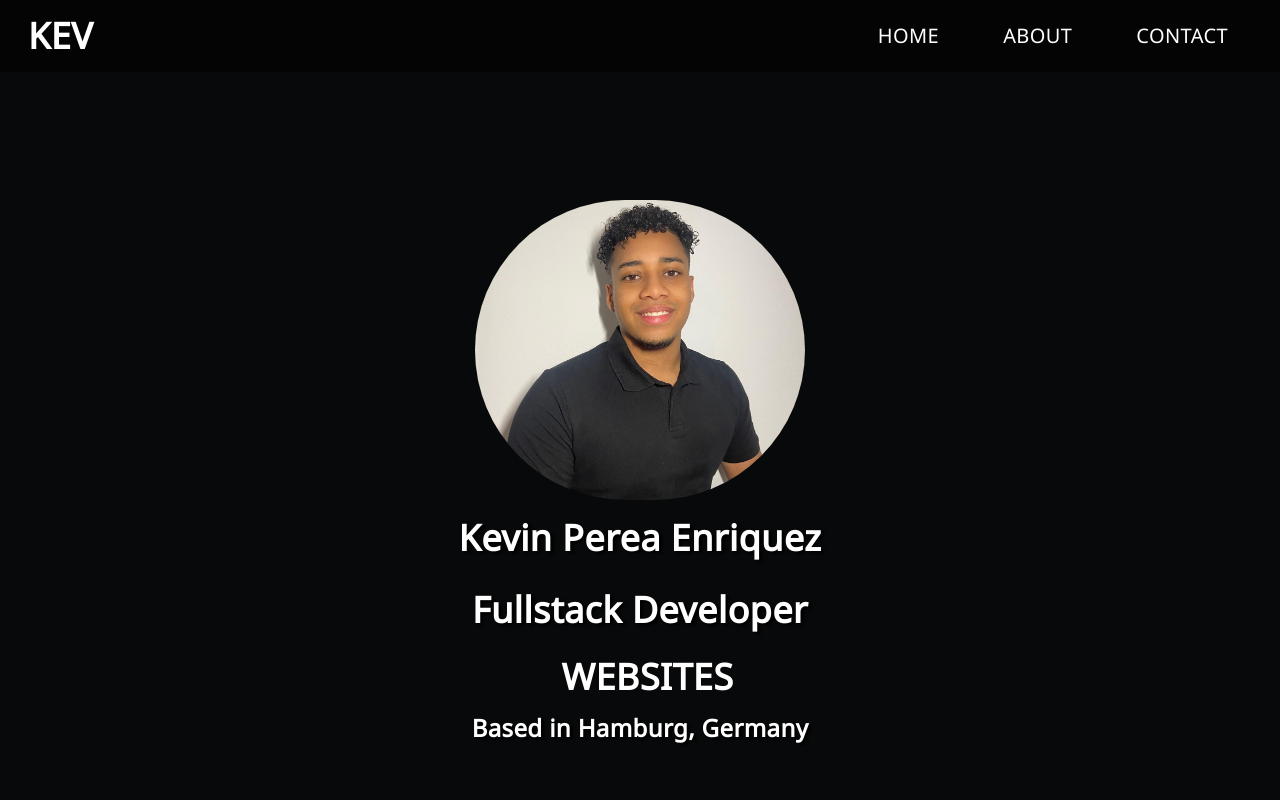
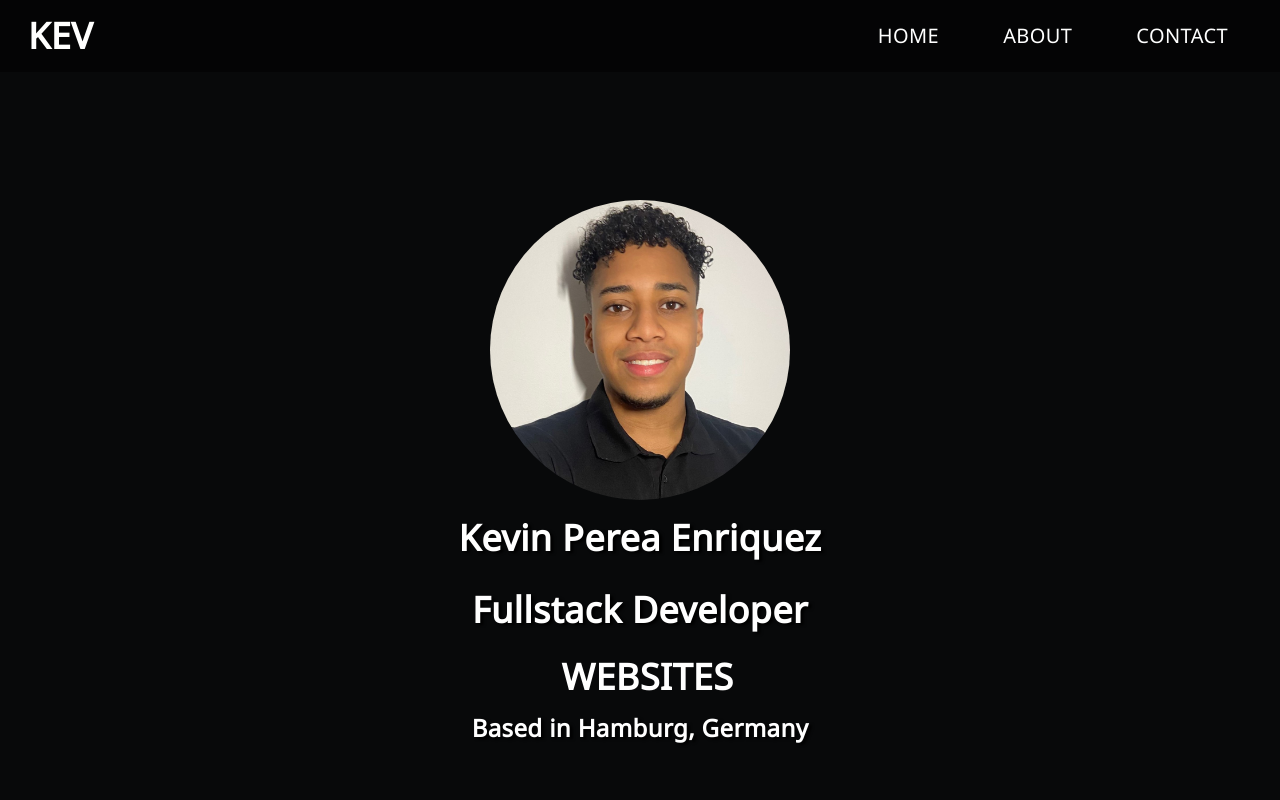
Before and after one commit to grandaragornd/KEV-Portfolio, a Next.js app: page / in a window 1280 px wide. Shown: the top 800 px of the page. Built offline with nearby package versions, Linux system fonts and the light colour scheme.

Commit message:
imagefix

```diff
--- a/components/Header.jsx
+++ b/components/Header.jsx
@@ -1,5 +1,5 @@
 import React from 'react'
-import bwpfp from '../public/images/bwpfp.jpeg'
+import pfp from '../public/images/pfp.jpeg'
 import PFPKEVINcrop from '../public/images/PFPKEVINcrop.jpeg'
 import Image from 'next/image'
 import { Link } from 'react-scroll'
@@ -9,7 +9,7 @@ function Header() {
     <>
     <div className='w-full text-center intro'>
     <div className='py-[200px] flex-col place-content-center text-white animate__animated animate__slideInUp'>
-        <Image src={PFPKEVINcrop} height='300' width='330' className='rounded-full'/>
+        <Image src={pfp} height='300' width='300' className='rounded-full'/>
         <h1 className='sm:text-4xl text-3xl py-3 textclear font-semibold'>Kevin Perea Enriquez</h1>
         <h1 className='smLtext-5xl text-4xl py-5 textclear font-bold'>Fullstack Developer</h1>
         <Link to='work' spy={true} smooth={true} offset={50} duration={500} activeClass='active'>
```
Also changed, not shown: public/images/pfp.jpeg (added).
